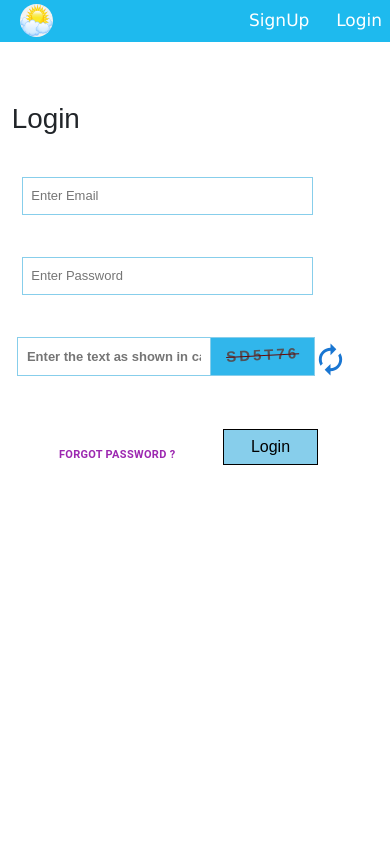
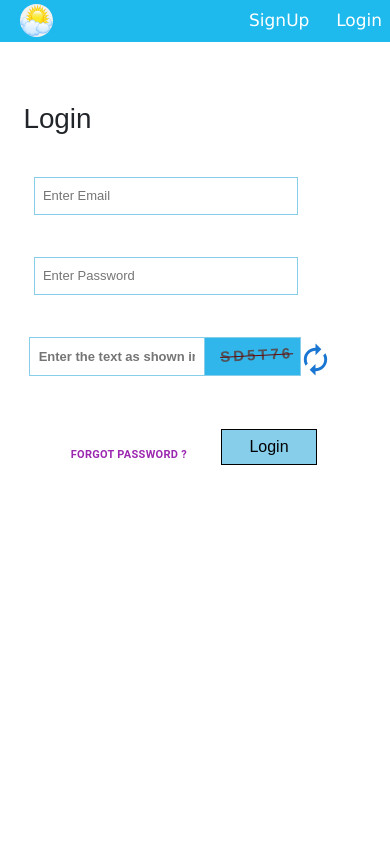
Before and after one commit to kkpweb023/mern, a React (Create React App) app: page /mern/login in a window 390 px wide. Shown: the top 844 px of the page. Built offline with nearby package versions, Linux system fonts and the light colour scheme.

Commit message:
new css login 2

```diff
--- a/src/Components/Login/Login.css
+++ b/src/Components/Login/Login.css
@@ -83,17 +83,17 @@
 
 @media (max-width: 440px) {
   .Login {
-    left:3%;
+    left:6%;
   }
 
   .Login > input {
-    margin-left: 4%;
-    width: 110%;
+    margin-left:4%;
+    width: 100%;
   }
 
   .log_btn {
     position: relative;
     top: -20px;
-    left:80%;
+    left:75%;
   }
 }
--- a/src/Components/Login/Random/Random.css
+++ b/src/Components/Login/Random/Random.css
@@ -78,12 +78,12 @@
 @media (max-width: 440px) {
   .random_div > label {
     margin-left:2%;
-    width: 113%;
+    width: 103%;
   }
 
   .captcha {
     position: relative;
-    right: -114%;
+    right: -104%;
     bottom: 42px;
   }
 
```
